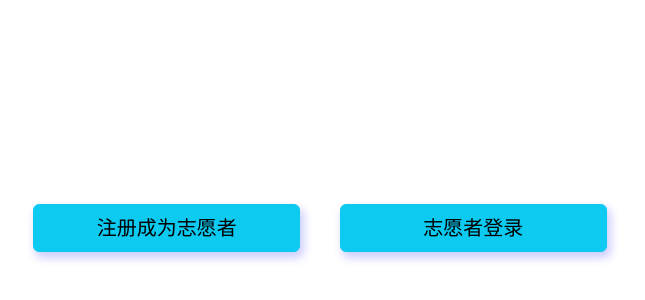
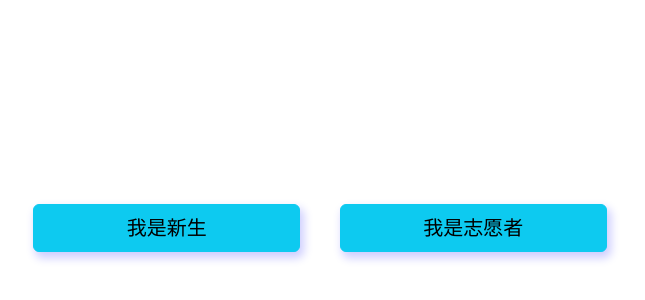
Before and after one commit to RCSSA/Freshmen-Airport-Pickup-Frontend, a React (Create React App) app in the folder airport-pickup/: page / in a window 1280 px wide. Shown: the part 172-472 px from the top of the page, without its empty margins (320-965 px from the left). Built offline with nearby package versions, Linux system fonts and the light colour scheme.

Commit message:
prepare to combine new student and volunteer

```diff
--- a/airport-pickup/src/App.js
+++ b/airport-pickup/src/App.js
@@ -6,6 +6,7 @@ import Loginpage from "./pages/Loginpage";
 import ChooseTimePage from "./pages/ChooseTimePage";
 import TimeInfoPage from "./pages/TimeInfoPage";
 import FullCalendarTest from "./component/FullCalendar";
+import StudentOrVolunteer from "./pages/StudentOrVolunteer";
 import "bootstrap/dist/css/bootstrap.css";
 import "bootstrap/dist/js/bootstrap.bundle.min.js";
 import "bootstrap-icons/font/bootstrap-icons.css";
@@ -15,7 +16,8 @@ function App() {
   return (
     <BrowserRouter>
     <Routes>
-      <Route path="/" element={<Homepage/>}></Route>
+      <Route path="/" element={<StudentOrVolunteer/>}></Route>
+      <Route path="/volunteerhome" element={<Homepage/>}></Route>
       <Route path="/login" element={<Loginpage/>}></Route>
       <Route path="/register" element={<Registerpage/>}></Route>
       <Route path="/choosetime" element={<ChooseTimePage/>}></Route>
--- /dev/null
+++ b/airport-pickup/src/pages/StudentOrVolunteer.js
@@ -0,0 +1,19 @@
+import React from 'react'
+import { useNavigate } from 'react-router-dom';
+
+export default function StudentOrVolunteer() {
+    const navigate = useNavigate();
+    return (
+      <div className='full-white d-flex justify-content-center align-items-center'>
+          <div className='row justify-content-center'>
+              <div className='col-12 col-md-6 d-flex justify-content-center'>
+                  <button type='button' className='btn btn-info fs-5 m-2 py-2 homepage-btn' onClick={()=>navigate("/")}>我是新生</button>
+              </div>
+              <div className='col-12 col-md-6 d-flex justify-content-center'>
+                  <button type='button' className='btn btn-info fs-5 m-2 py-2 homepage-btn' onClick={()=>navigate("/volunteerhome")}>我是志愿者</button>
+              </div>
+
+          </div>
+      </div>
+    )
+}
```
